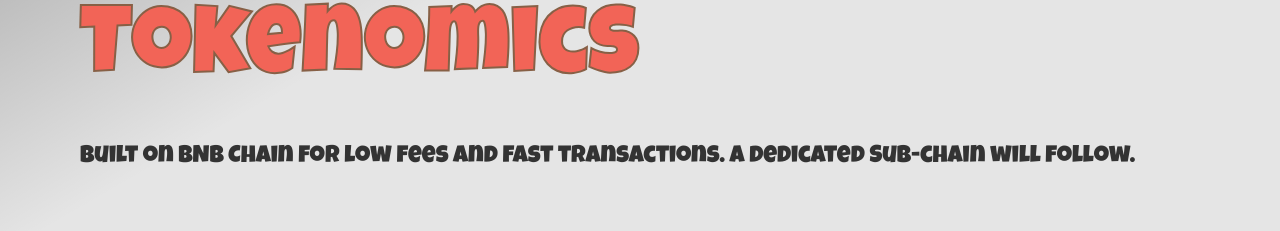
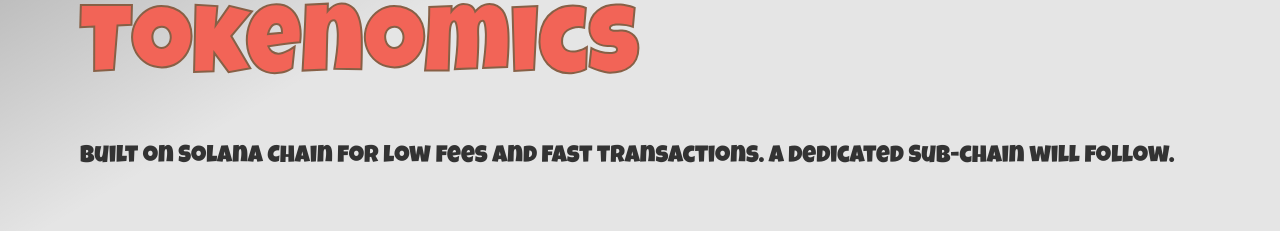
Before and after one commit to SonnyBlackVito/klovepet, a Next.js app: page / in a window 1280 px wide. Shown: the part 5985-6216 px from the top of the page. Built offline with nearby package versions, Linux system fonts and the light colour scheme.

Commit message:
first commit

```diff
--- a/src/component/TokenomicsSection.jsx
+++ b/src/component/TokenomicsSection.jsx
@@ -72,7 +72,7 @@ const TokenomicsSection = () => {
             fontFamily: "'Luckiest Guy', cursive",
           }}
         >
-          Built on BNB Chain for low fees and fast transactions. A dedicated Sub-chain will follow.
+          Built on Solana Chain for low fees and fast transactions. A dedicated Sub-chain will follow.
         </p>
       </div>
 
```
